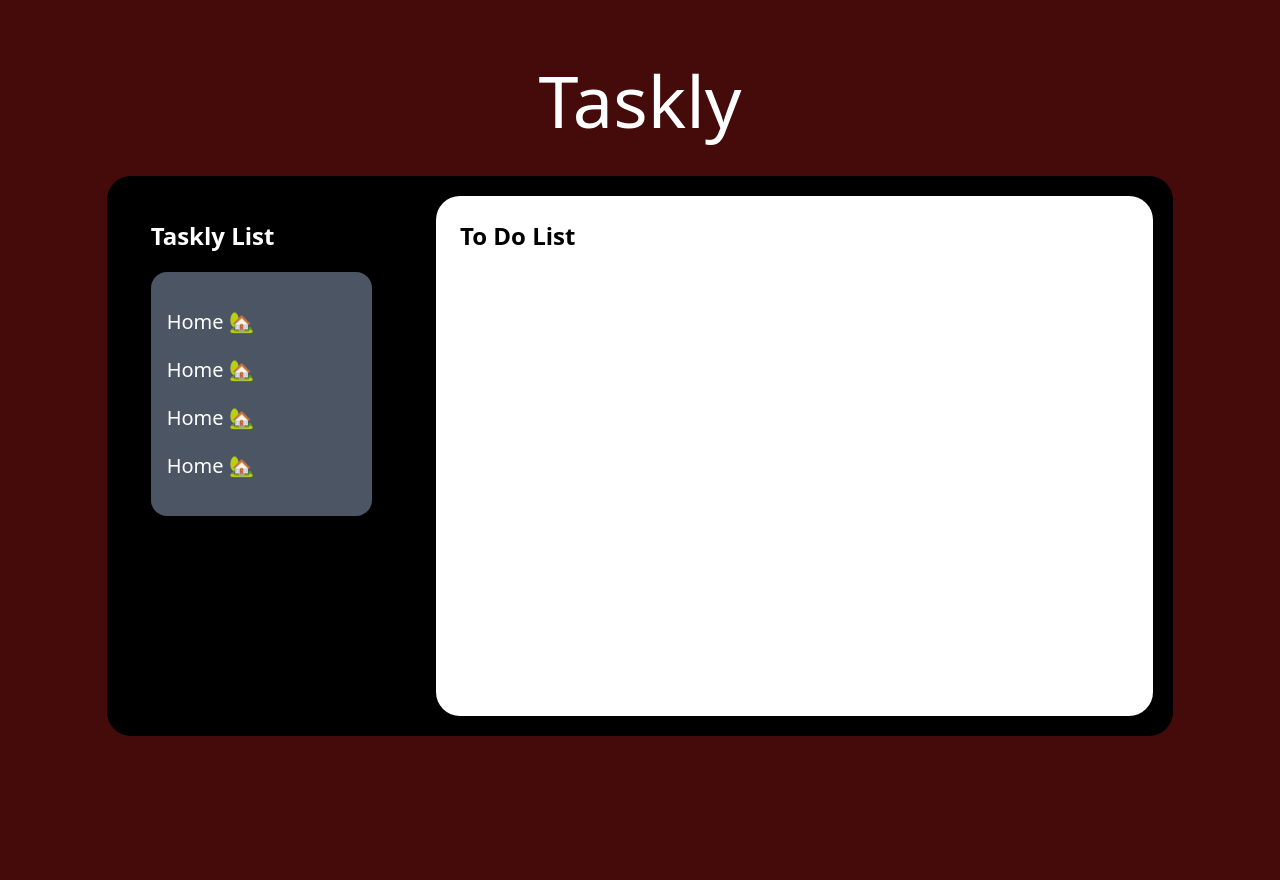
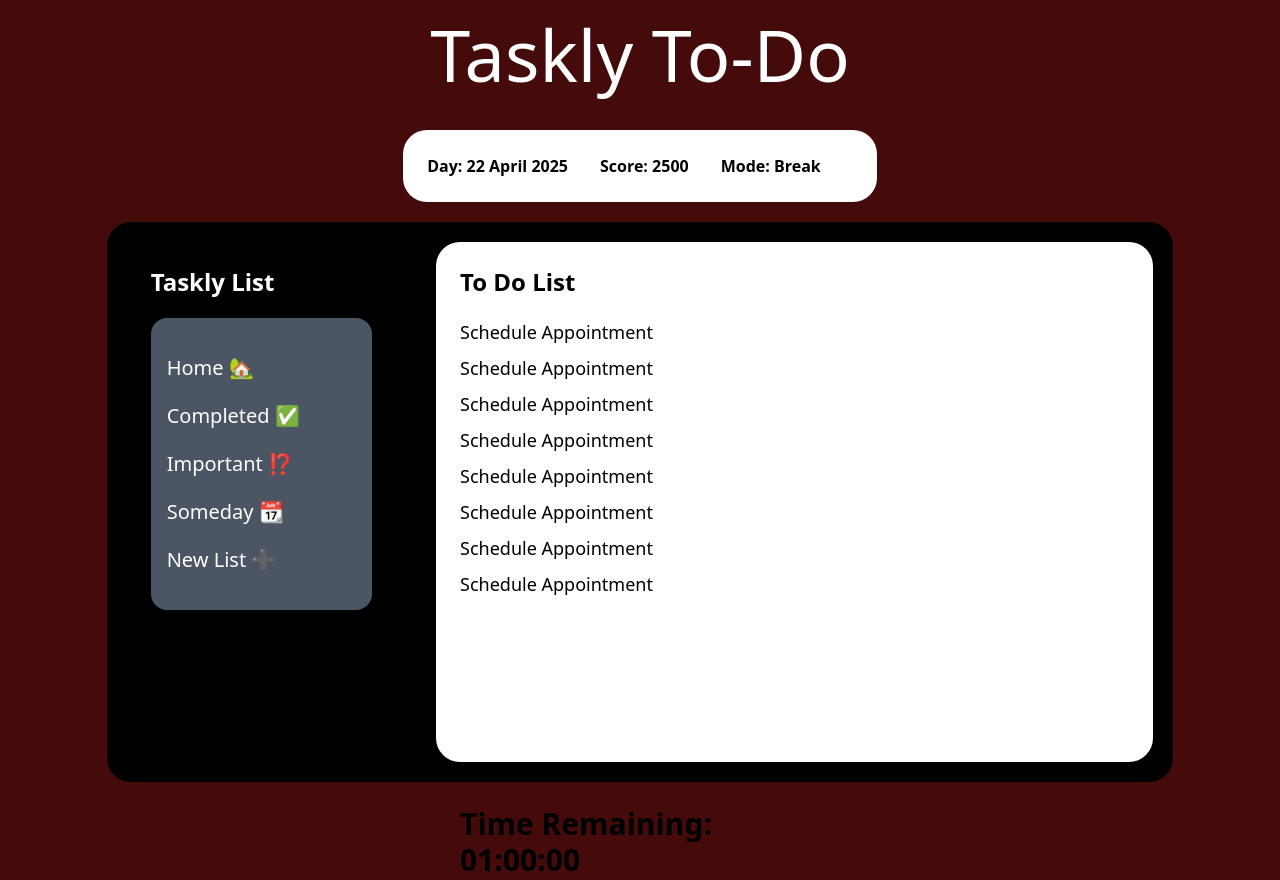
Before and after one commit to 4700gfx/taskly-webapp, a website: page index.html in a window 1280 px wide. Before the commit the page ends 800 px from the top, so only its background shows below. Drawn offline with nearby package versions, Linux system fonts and the light colour scheme.

Commit message:
Adding More Styling for To Sections

```diff
--- a/index.html
+++ b/index.html
@@ -9,7 +9,15 @@
 <body class="flex flex-col items-center justify-center min-h-screen min-w-screen bg-red-950">
 
 
-  <h1 class="text-7xl mb-10 text-white">Taskly</h1>
+  <h1 class="text-7xl mb-10 text-white">Taskly To-Do</h1>
+
+  <div class="score-display bg-white w-5/8 h-15 mb-5 rounded-3xl">
+    <ul class="flex flex-row p-6">
+      <li class="me-8 font-bold">Day: 22 April 2025</li>
+      <li class="me-8 font-bold">Score: 2500</li>
+      <li class="me-8 font-bold">Mode: Break</li>
+    </ul>
+  </div>
 
   <section class="flex flex-row h-[70vh] w-10/12 bg-black text-white rounded-3xl">
 
@@ -20,18 +28,37 @@
     <div class="mt-5 bg-gray-600 rounded-2xl p-4">
       <ul>
         <li class="text-xl my-5">Home 🏡</li>
-        <li class="text-xl my-5">Home 🏡</li>
-        <li class="text-xl my-5">Home 🏡</li>
-        <li class="text-xl my-5">Home 🏡</li>
+        <li class="text-xl my-5">Completed ✅</li>
+        <li class="text-xl my-5">Important ⁉️</li>
+        <li class="text-xl my-5">Someday 📆</li>
+        <li class="text-xl my-5">New List ➕ </li>
       </ul>
     </div>
   </div>
 
 
-  <div class="task-panel bg-white text-black m-5 rounded-3xl w-11/12 p-6">
+  <div class="task-container bg-white text-black m-5 rounded-3xl w-11/12 p-6">
     <h1 class="text-2xl font-semibold">
       To Do List
     </h1>
+
+    <div class="task-list mt-5 mb-52">
+      <ul class="list">
+        <li class="text-lg mt-2">Schedule Appointment</li>
+        <li class="text-lg mt-2">Schedule Appointment</li>
+        <li class="text-lg mt-2">Schedule Appointment</li>
+        <li class="text-lg mt-2">Schedule Appointment</li>
+        <li class="text-lg mt-2">Schedule Appointment</li>
+        <li class="text-lg mt-2">Schedule Appointment</li>
+        <li class="text-lg mt-2">Schedule Appointment</li>
+        <li class="text-lg mt-2">Schedule Appointment</li>
+      </ul>
+    </div>
+
+    <div class="time-section text-3xl font-semibold">
+      <h1>Time Remaining:</h1>
+      01:00:00
+    </div>
   </div>
 
   </section>
```
